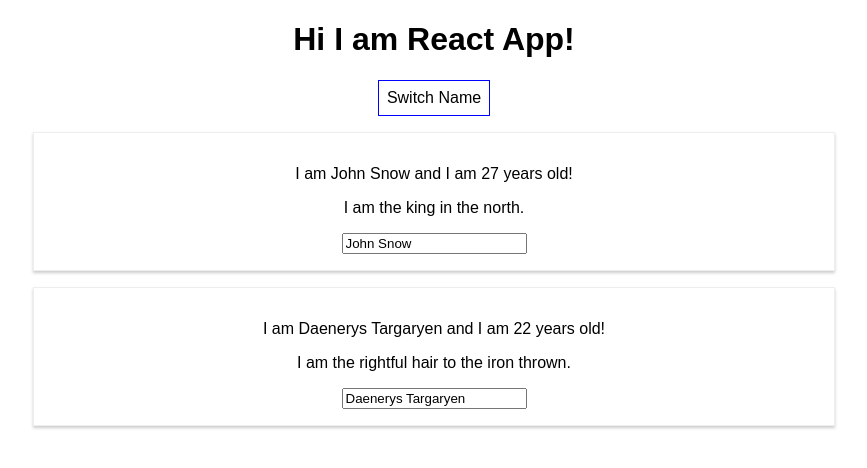
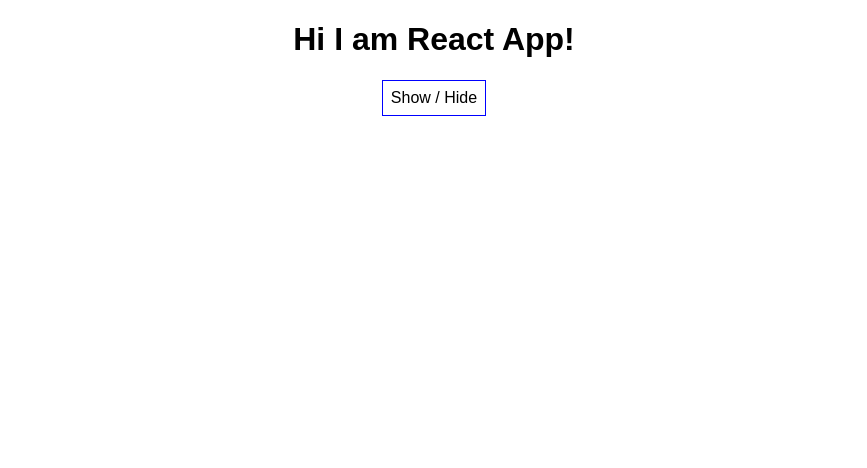
Before and after one commit to NishantVP/udemy-react-followon, a React (Create React App) app: page / in a window 1280 px wide. Shown: the top 468 px of the page, without its empty margins (206-1073 px from the left). Built offline with nearby package versions, Linux system fonts and the light colour scheme.

Commit message:
lecture 50

```diff
--- a/src/App.js
+++ b/src/App.js
@@ -8,7 +8,8 @@
             {name: 'John Snow', age: 27},
             {name: 'Daenerys Targaryen', age: 22}
         ],
-        otherState : "random"
+        otherState : "random",
+        showPersons : false
     };
 
     switchNameHandler = (newName) => {
@@ -20,8 +21,15 @@
         })
     };
 
+    togglePersonsHandler = () => {
+        const doesShow = this.state.showPersons;
+        this.setState ({
+            showPersons: !doesShow
+        })
+    };
+
     changeNameHandler = (event) => {
-        this.setState( {
+        this.setState({
             persons: [
                 {name: event.target.value, age: 27},
                 {name: 'Daenerys Targaryen', age: 22}
@@ -44,19 +52,22 @@
                 <h1> Hi I am React App!</h1>
                 <button
                     style={style}
-                    onClick={() => this.switchNameHandler('Nishant')}>Switch Name
+                    onClick={this.togglePersonsHandler}>Show / Hide
                 </button>
-                <Person
-                    name = {this.state.persons[0].name}
-                    age = {this.state.persons[0].age}
-                    click = {this.switchNameHandler.bind(this, 'Rob')}
-                    changed = {this.changeNameHandler}
-                > I am the king in the north. </Person>
-                <Person
-                    name = {this.state.persons[1].name}
-                    age = {this.state.persons[1].age}
-                    click = {this.switchNameHandler.bind(this, 'Ned')}
-                > I am the rightful hair to the iron thrown. </Person>
+                { this.state.showPersons ?
+                    <div>
+                        <Person
+                            name={this.state.persons[0].name}
+                            age={this.state.persons[0].age}
+                            click={this.switchNameHandler.bind(this, 'Rob')}
+                            changed={this.changeNameHandler}> I am the king in the north. </Person>
+                        <Person
+                            name={this.state.persons[1].name}
+                            age={this.state.persons[1].age}
+                            click={this.switchNameHandler.bind(this, 'Ned')}> I am the rightful hair to the iron
+                            thrown. </Person>
+                    </div> : null
+                }
             </div>
         );
     }
```
